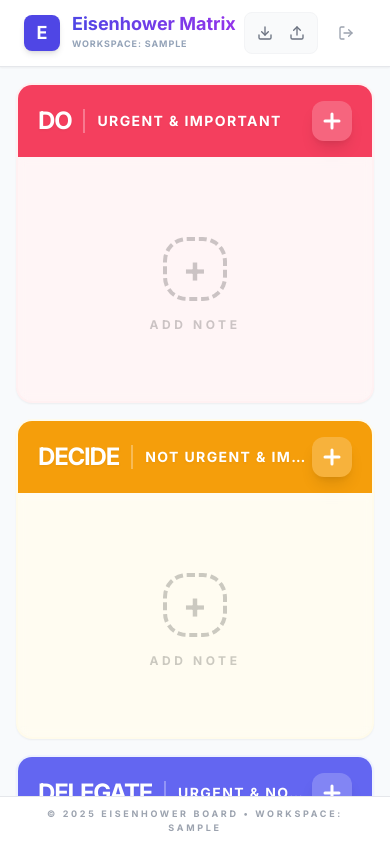
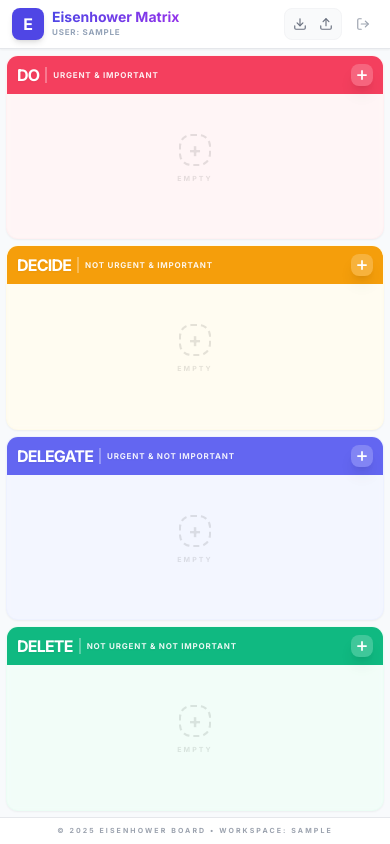
Before and after one commit to kterman/Eisenhower-Planning, a React (Vite) app: page / in a window 390 px wide. Both pictures are taken after typing "Sample" into the empty fields and a click on the button "START ORGANIZING". Built offline with nearby package versions, Linux system fonts and the light colour scheme.

Commit message:
feat: Enable inline editing for tasks
Adds the ability for users to directly edit the subject of a task by double-clicking it. This includes updating the task state and persisting the change. Also includes minor UI adjustments for better responsiveness and visual polish.

```diff
--- a/App.tsx
+++ b/App.tsx
@@ -69,7 +69,7 @@ const App: React.FC = () => {
   const handleExport = () => {
     if (!currentUser) return;
     const data = {
-      version: "1.9",
+      version: "2.1",
       username: currentUser,
       tasks: tasks,
       exportedAt: new Date().toISOString()
@@ -114,7 +114,6 @@ const App: React.FC = () => {
           message: `Ready to import ${normalized.length} tasks? This will overwrite your current board.`,
           confirmLabel: "Overwrite & Import",
           onConfirm: () => {
-            // Explicitly persist before clearing state
             persistAndSetTasks(normalized);
             setConfirmConfig(null);
           }
@@ -149,6 +148,10 @@ const App: React.FC = () => {
     persistAndSetTasks(tasks.filter(t => t.id !== id));
   };
 
+  const editTask = (id: string, newSubject: string) => {
+    persistAndSetTasks(tasks.map(t => t.id === id ? { ...t, subject: newSubject } : t));
+  };
+
   const moveTask = (id: string, newQuadrant: QuadrantType) => {
     persistAndSetTasks(tasks.map(t => t.id === id ? { ...t, quadrant: newQuadrant } : t));
   };
@@ -172,35 +175,35 @@ const App: React.FC = () => {
           const taskId = e.dataTransfer.getData('taskId');
           if (taskId) moveTask(taskId, qType);
         }}
-        className={`flex flex-col h-full rounded-2xl overflow-hidden border-2 transition-all duration-300 ${
+        className={`flex flex-col h-full rounded-xl sm:rounded-2xl md:rounded-3xl overflow-hidden border transition-all duration-300 ${
           isHovered ? 'scale-[1.01] border-indigo-500 shadow-xl ring-4 ring-indigo-500/10' : 'border-transparent shadow-sm'
         } ${q.bg}`}
       >
-        <div className={`px-5 py-4 flex items-center justify-between text-white ${q.color} ${isHovered ? 'brightness-110' : ''}`}>
-          <div className="flex items-center gap-3 overflow-hidden">
-            <h3 className="font-black text-2xl uppercase tracking-tighter leading-none shrink-0 drop-shadow-sm">{q.title}</h3>
-            <div className="h-6 w-0.5 bg-white/30 shrink-0"></div>
-            <span className="text-sm md:text-base font-black uppercase tracking-widest leading-none whitespace-nowrap overflow-hidden text-ellipsis drop-shadow-sm">
+        <div className={`px-2.5 sm:px-4 md:px-3 lg:px-6 py-2 sm:py-3 md:py-2.5 lg:py-4 flex items-center justify-between text-white ${q.color} ${isHovered ? 'brightness-110' : ''}`}>
+          <div className="flex items-center gap-1.5 sm:gap-3 md:gap-2 lg:gap-4 overflow-hidden">
+            <h3 className="font-black text-base sm:text-xl md:text-lg lg:text-3xl uppercase tracking-tighter leading-none shrink-0 drop-shadow-sm">{q.title}</h3>
+            <div className="h-4 sm:h-6 md:h-5 lg:h-8 w-0.5 bg-white/30 shrink-0"></div>
+            <span className="text-[8px] sm:text-[10px] md:text-[9px] lg:text-base font-black uppercase tracking-widest leading-none whitespace-nowrap overflow-hidden text-ellipsis drop-shadow-sm opacity-90">
               {q.label}
             </span>
           </div>
           <button
             onClick={() => setShowAddFor(qType)}
-            className="p-2 bg-white/20 hover:bg-white/40 rounded-xl transition-all shrink-0 shadow-lg active:scale-90"
+            className="p-1 sm:p-2 md:p-1.5 lg:p-2.5 bg-white/20 hover:bg-white/40 rounded-lg sm:rounded-xl transition-all shrink-0 shadow-lg active:scale-90"
           >
-            <Plus size={24} strokeWidth={3} />
+            <Plus size={14} className="sm:w-5 sm:h-5 md:w-4 md:h-4 lg:w-6 lg:h-6" strokeWidth={3} />
           </button>
         </div>
 
-        <div className="flex-1 p-4 md:p-6 overflow-y-auto custom-scrollbar bg-white/30 backdrop-blur-sm">
-          <div className="grid grid-cols-[repeat(auto-fill,minmax(160px,1fr))] gap-8 justify-items-center">
+        <div className="flex-1 p-2 sm:p-4 md:p-2.5 lg:p-8 overflow-y-auto custom-scrollbar bg-white/30 backdrop-blur-[2px]">
+          <div className="grid grid-cols-[repeat(auto-fill,minmax(90px,1fr))] sm:grid-cols-[repeat(auto-fill,minmax(120px,1fr))] md:grid-cols-[repeat(auto-fill,minmax(95px,1fr))] lg:grid-cols-[repeat(auto-fill,minmax(160px,1fr))] gap-2 sm:gap-4 md:gap-2.5 lg:gap-10 justify-items-center">
             {qTasks.map(task => (
-              <PostIt key={task.id} task={task} onDelete={deleteTask} onMove={moveTask} />
+              <PostIt key={task.id} task={task} onDelete={deleteTask} onMove={moveTask} onEdit={editTask} />
             ))}
             {qTasks.length === 0 && !isHovered && (
-              <div className="col-span-full py-16 flex flex-col items-center justify-center opacity-20 pointer-events-none text-current">
-                 <div className="w-16 h-16 border-4 border-dashed border-current rounded-3xl mb-4 flex items-center justify-center text-4xl font-bold">+</div>
-                 <p className="text-xs font-black uppercase tracking-[0.3em]">Add Note</p>
+              <div className="col-span-full py-8 sm:py-16 flex flex-col items-center justify-center opacity-10 pointer-events-none text-current">
+                 <div className="w-8 h-8 sm:w-16 sm:h-16 md:w-12 md:h-12 lg:w-20 lg:h-20 border-2 sm:border-4 border-dashed border-current rounded-xl sm:rounded-3xl mb-2 sm:mb-4 flex items-center justify-center text-xl sm:text-4xl font-bold">+</div>
+                 <p className="text-[7px] sm:text-[10px] lg:text-xs font-black uppercase tracking-[0.3em]">Empty</p>
               </div>
             )}
           </div>
@@ -213,8 +216,8 @@ const App: React.FC = () => {
     <div className="h-screen flex flex-col bg-[#f8fafc]">
       <Header username={currentUser} onLogout={handleLogout} onExport={handleExport} onImport={handleImport} lastSaved={lastSaved} />
 
-      <main className="flex-1 flex flex-col px-4 py-4 md:px-6 md:py-6 overflow-hidden">
-        <div className="flex-1 grid grid-cols-1 md:grid-cols-2 grid-rows-[repeat(4,minmax(320px,1fr))] md:grid-rows-2 gap-4 md:gap-6 h-full">
+      <main className="flex-1 flex flex-col px-1.5 py-1.5 sm:px-4 sm:py-4 md:px-3 md:py-3 lg:px-6 lg:py-6 overflow-hidden">
+        <div className="flex-1 grid grid-cols-1 md:grid-cols-2 grid-rows-[repeat(4,minmax(150px,1fr))] md:grid-rows-2 gap-1.5 sm:gap-4 md:gap-2.5 lg:gap-6 h-full">
           {renderQuadrant('DO')}
           {renderQuadrant('DECIDE')}
           {renderQuadrant('DELEGATE')}
@@ -225,22 +228,22 @@ const App: React.FC = () => {
       {showAddFor && (
         <div className="fixed inset-0 bg-slate-900/80 backdrop-blur-md z-[100] flex items-center justify-center p-4">
           <div className="bg-white rounded-[2rem] shadow-2xl w-full max-w-lg overflow-hidden border border-white animate-in zoom-in-95 duration-200">
-            <div className={`p-8 ${QUADRANTS[showAddFor].color} text-white shadow-inner`}>
-              <h3 className="text-2xl font-black uppercase tracking-tight">New {QUADRANTS[showAddFor].title} Note</h3>
-              <p className="text-xs font-bold opacity-80 mt-1 uppercase tracking-widest">{QUADRANTS[showAddFor].label}</p>
+            <div className={`p-6 sm:p-8 ${QUADRANTS[showAddFor].color} text-white shadow-inner`}>
+              <h3 className="text-xl sm:text-2xl font-black uppercase tracking-tight">New {QUADRANTS[showAddFor].title} Note</h3>
+              <p className="text-[10px] sm:text-xs font-bold opacity-80 mt-1 uppercase tracking-widest">{QUADRANTS[showAddFor].label}</p>
             </div>
-            <form onSubmit={addTask} className="p-8 bg-white">
+            <form onSubmit={addTask} className="p-6 sm:p-8 bg-white">
               <textarea
                 value={newTaskSubject}
                 onChange={(e) => setNewTaskSubject(e.target.value)}
-                className="w-full px-5 py-4 rounded-2xl border-2 border-slate-100 bg-slate-50 text-slate-900 focus:border-indigo-500 outline-none transition-all h-40 mb-6 font-bold text-lg"
+                className="w-full px-5 py-4 rounded-2xl border-2 border-slate-100 bg-slate-50 text-slate-900 focus:border-indigo-500 outline-none transition-all h-32 sm:h-40 mb-6 font-bold text-base sm:text-lg"
                 placeholder="What needs to be done?"
                 autoFocus
                 required
               />
               <div className="flex gap-4">
-                <button type="button" onClick={() => setShowAddFor(null)} className="flex-1 px-6 py-4 font-black text-slate-400 bg-slate-50 rounded-2xl uppercase tracking-widest text-xs hover:bg-slate-100 transition-colors">Cancel</button>
-                <button type="submit" className={`flex-1 px-6 py-4 font-black text-white rounded-2xl uppercase tracking-widest text-xs shadow-lg ${QUADRANTS[showAddFor].color}`}>Post Note</button>
+                <button type="button" onClick={() => setShowAddFor(null)} className="flex-1 px-4 py-3 sm:py-4 font-black text-slate-400 bg-slate-50 rounded-xl sm:rounded-2xl uppercase tracking-widest text-[10px] sm:text-xs hover:bg-slate-100 transition-colors">Cancel</button>
+                <button type="submit" className={`flex-1 px-4 py-3 sm:py-4 font-black text-white rounded-xl sm:rounded-2xl uppercase tracking-widest text-[10px] sm:text-xs shadow-lg ${QUADRANTS[showAddFor].color}`}>Post Note</button>
               </div>
             </form>
           </div>
@@ -249,16 +252,16 @@ const App: React.FC = () => {
 
       {confirmConfig && (
         <div className="fixed inset-0 bg-slate-900/70 backdrop-blur-sm z-[200] flex items-center justify-center p-4">
-          <div className="bg-white rounded-[2.5rem] shadow-2xl w-full max-w-md overflow-hidden animate-in zoom-in-95 duration-200">
-            <div className="p-8 bg-indigo-600 text-white flex items-center gap-4">
-              <HelpCircle size={32} />
-              <h3 className="text-xl font-black uppercase tracking-tight">{confirmConfig.title}</h3>
+          <div className="bg-white rounded-[2rem] sm:rounded-[2.5rem] shadow-2xl w-full max-w-md overflow-hidden animate-in zoom-in-95 duration-200">
+            <div className="p-6 sm:p-8 bg-indigo-600 text-white flex items-center gap-4">
+              <HelpCircle size={28} className="sm:w-8 sm:h-8" />
+              <h3 className="text-lg sm:text-xl font-black uppercase tracking-tight">{confirmConfig.title}</h3>
             </div>
-            <div className="p-8">
-              <p className="text-slate-600 font-bold mb-8 leading-relaxed">{confirmConfig.message}</p>
+            <div className="p-6 sm:p-8">
+              <p className="text-slate-600 font-bold mb-8 leading-relaxed text-sm sm:text-base">{confirmConfig.message}</p>
               <div className="flex gap-4">
-                <button onClick={() => setConfirmConfig(null)} className="flex-1 px-6 py-4 font-black text-slate-400 bg-slate-100 rounded-2xl uppercase tracking-widest text-xs">Cancel</button>
-                <button onClick={confirmConfig.onConfirm} className="flex-1 px-6 py-4 font-black text-white bg-indigo-600 rounded-2xl uppercase tracking-widest text-xs">Confirm</button>
+                <button onClick={() => setConfirmConfig(null)} className="flex-1 px-4 py-3 sm:py-4 font-black text-slate-400 bg-slate-100 rounded-xl sm:rounded-2xl uppercase tracking-widest text-[10px] sm:text-xs">Cancel</button>
+                <button onClick={confirmConfig.onConfirm} className="flex-1 px-4 py-3 sm:py-4 font-black text-white bg-indigo-600 rounded-xl sm:rounded-2xl uppercase tracking-widest text-[10px] sm:text-xs">Confirm</button>
               </div>
             </div>
           </div>
@@ -268,24 +271,24 @@ const App: React.FC = () => {
       {alertConfig && (
         <div className="fixed inset-0 bg-slate-900/70 backdrop-blur-sm z-[200] flex items-center justify-center p-4">
           <div className="bg-white rounded-[2rem] shadow-2xl w-full max-w-md overflow-hidden animate-in fade-in duration-200">
-            <div className="p-8 bg-rose-500 text-white flex items-center gap-4">
-              <AlertCircle size={32} />
-              <h3 className="text-xl font-black uppercase tracking-tight">{alertConfig.title}</h3>
+            <div className="p-6 sm:p-8 bg-rose-500 text-white flex items-center gap-4">
+              <AlertCircle size={28} className="sm:w-8 sm:h-8" />
+              <h3 className="text-lg sm:text-xl font-black uppercase tracking-tight">{alertConfig.title}</h3>
             </div>
-            <div className="p-8">
-              <p className="text-slate-600 font-bold mb-8 leading-relaxed">{alertConfig.message}</p>
-              <button onClick={() => setAlertConfig(null)} className="w-full px-6 py-4 font-black text-white bg-slate-800 rounded-2xl uppercase tracking-widest text-xs">Dismiss</button>
+            <div className="p-6 sm:p-8">
+              <p className="text-slate-600 font-bold mb-8 leading-relaxed text-sm sm:text-base">{alertConfig.message}</p>
+              <button onClick={() => setAlertConfig(null)} className="w-full px-4 py-3 sm:py-4 font-black text-white bg-slate-800 rounded-xl sm:rounded-2xl uppercase tracking-widest text-[10px] sm:text-xs">Dismiss</button>
             </div>
           </div>
         </div>
       )}
 
-      <footer className="px-6 py-2.5 text-center text-gray-400 text-[9px] font-black uppercase tracking-[0.3em] bg-white border-t">
+      <footer className="px-6 py-2 text-center text-gray-400 text-[7px] sm:text-[9px] font-black uppercase tracking-[0.3em] bg-white border-t shrink-0">
         &copy; {new Date().getFullYear()} Eisenhower Board • Workspace: {currentUser}
       </footer>
 
       <style>{`
-        .custom-scrollbar::-webkit-scrollbar { width: 6px; }
+        .custom-scrollbar::-webkit-scrollbar { width: 4px; }
         .custom-scrollbar::-webkit-scrollbar-thumb { background: #cbd5e1; border-radius: 20px; }
         .custom-scrollbar::-webkit-scrollbar-track { background: transparent; }
         @keyframes zoomIn { from { opacity: 0; transform: scale(0.95); } to { opacity: 1; transform: scale(1); } }
--- a/components/Header.tsx
+++ b/components/Header.tsx
@@ -22,47 +22,47 @@ const Header: React.FC<HeaderProps> = ({ username, onLogout, onExport, onImport,
   };
 
   return (
-    <header className="bg-white border-b border-gray-200 px-6 py-3 flex justify-between items-center sticky top-0 z-50 shadow-sm">
-      <div className="flex items-center gap-4">
-        <div className="flex items-center gap-3">
-          <div className="w-9 h-9 bg-indigo-600 rounded-lg flex items-center justify-center text-white font-bold text-lg shadow-md shrink-0">
+    <header className="bg-white border-b border-gray-200 px-3 sm:px-6 py-2 sm:py-3 flex justify-between items-center sticky top-0 z-50 shadow-sm">
+      <div className="flex items-center gap-2 sm:gap-4 shrink-0">
+        <div className="flex items-center gap-2 sm:gap-3">
+          <div className="w-8 h-8 sm:w-10 sm:h-10 bg-indigo-600 rounded-lg flex items-center justify-center text-white font-bold text-base sm:text-xl shadow-md shrink-0">
             E
           </div>
           <div className="flex flex-col">
-            <h1 className="text-lg font-black bg-gradient-to-r from-indigo-600 to-purple-600 bg-clip-text text-transparent leading-none">
+            <h1 className="text-sm sm:text-lg lg:text-xl font-black bg-gradient-to-r from-indigo-600 to-purple-600 bg-clip-text text-transparent leading-none">
               Eisenhower Matrix
             </h1>
-            <div className="flex items-center gap-2 mt-1">
-               <span className="text-[9px] font-black text-slate-400 uppercase tracking-widest">Workspace: {username}</span>
+            <div className="flex items-center gap-2 mt-0.5 sm:mt-1">
+               <span className="text-[8px] sm:text-[9px] font-black text-slate-400 uppercase tracking-widest truncate max-w-[100px] sm:max-w-none">User: {username}</span>
             </div>
           </div>
         </div>
       </div>
 
-      <div className="flex items-center gap-2 sm:gap-4">
-        <div className="hidden lg:flex items-center gap-2 px-3 py-1.5 bg-emerald-50 rounded-full border border-emerald-100 text-emerald-600">
+      <div className="flex items-center gap-1.5 sm:gap-4">
+        <div className="hidden sm:flex items-center gap-2 px-2.5 py-1.5 bg-emerald-50 rounded-full border border-emerald-100 text-emerald-600 shrink-0">
           <ShieldCheck size={12} strokeWidth={3} />
-          <span className="text-[9px] font-black uppercase tracking-widest">Synced: {lastSaved}</span>
+          <span className="text-[8px] sm:text-[9px] font-black uppercase tracking-widest whitespace-nowrap">Synced: {lastSaved}</span>
         </div>
 
-        <div className="h-6 w-px bg-gray-200 mx-1 hidden sm:block"></div>
+        <div className="h-6 w-px bg-gray-200 mx-1 hidden md:block"></div>
 
-        <div className="flex items-center bg-gray-50 rounded-lg p-1 border border-gray-100">
+        <div className="flex items-center bg-gray-50 rounded-lg p-0.5 sm:p-1 border border-gray-100">
           <button
             onClick={onExport}
-            className="p-2 text-gray-500 hover:text-indigo-600 hover:bg-white rounded-md transition-all flex items-center gap-2 text-xs font-bold uppercase tracking-tighter"
+            className="p-1.5 sm:p-2 text-gray-500 hover:text-indigo-600 hover:bg-white rounded-md transition-all flex items-center gap-1.5 sm:gap-2 text-[10px] sm:text-xs font-bold uppercase tracking-tighter"
             title="Export Board Data"
           >
-            <Download size={16} />
-            <span className="hidden md:inline">Export</span>
+            <Download size={14} className="sm:w-4 sm:h-4" />
+            <span className="hidden lg:inline">Export</span>
           </button>
           <button
             onClick={() => fileInputRef.current?.click()}
-            className="p-2 text-gray-500 hover:text-indigo-600 hover:bg-white rounded-md transition-all flex items-center gap-2 text-xs font-bold uppercase tracking-tighter"
+            className="p-1.5 sm:p-2 text-gray-500 hover:text-indigo-600 hover:bg-white rounded-md transition-all flex items-center gap-1.5 sm:gap-2 text-[10px] sm:text-xs font-bold uppercase tracking-tighter"
             title="Import Board Data"
           >
-            <Upload size={16} />
-            <span className="hidden md:inline">Import</span>
+            <Upload size={14} className="sm:w-4 sm:h-4" />
+            <span className="hidden lg:inline">Import</span>
           </button>
           <input
             type="file"
@@ -75,9 +75,9 @@ const Header: React.FC<HeaderProps> = ({ username, onLogout, onExport, onImport,
 
         <button
           onClick={onLogout}
-          className="flex items-center gap-2 px-3 py-2 text-xs font-black text-gray-400 hover:text-red-600 hover:bg-red-50 rounded-lg transition-all uppercase tracking-widest"
+          className="flex items-center gap-1.5 sm:gap-2 px-2 sm:px-3 py-2 text-[10px] sm:text-xs font-black text-gray-400 hover:text-red-600 hover:bg-red-50 rounded-lg transition-all uppercase tracking-widest"
         >
-          <LogOut size={16} />
+          <LogOut size={14} className="sm:w-4 sm:h-4" />
           <span className="hidden sm:inline">Logout</span>
         </button>
       </div>
```
Also changed, not shown: components/PostIt.tsx (+86 -24 lines).
